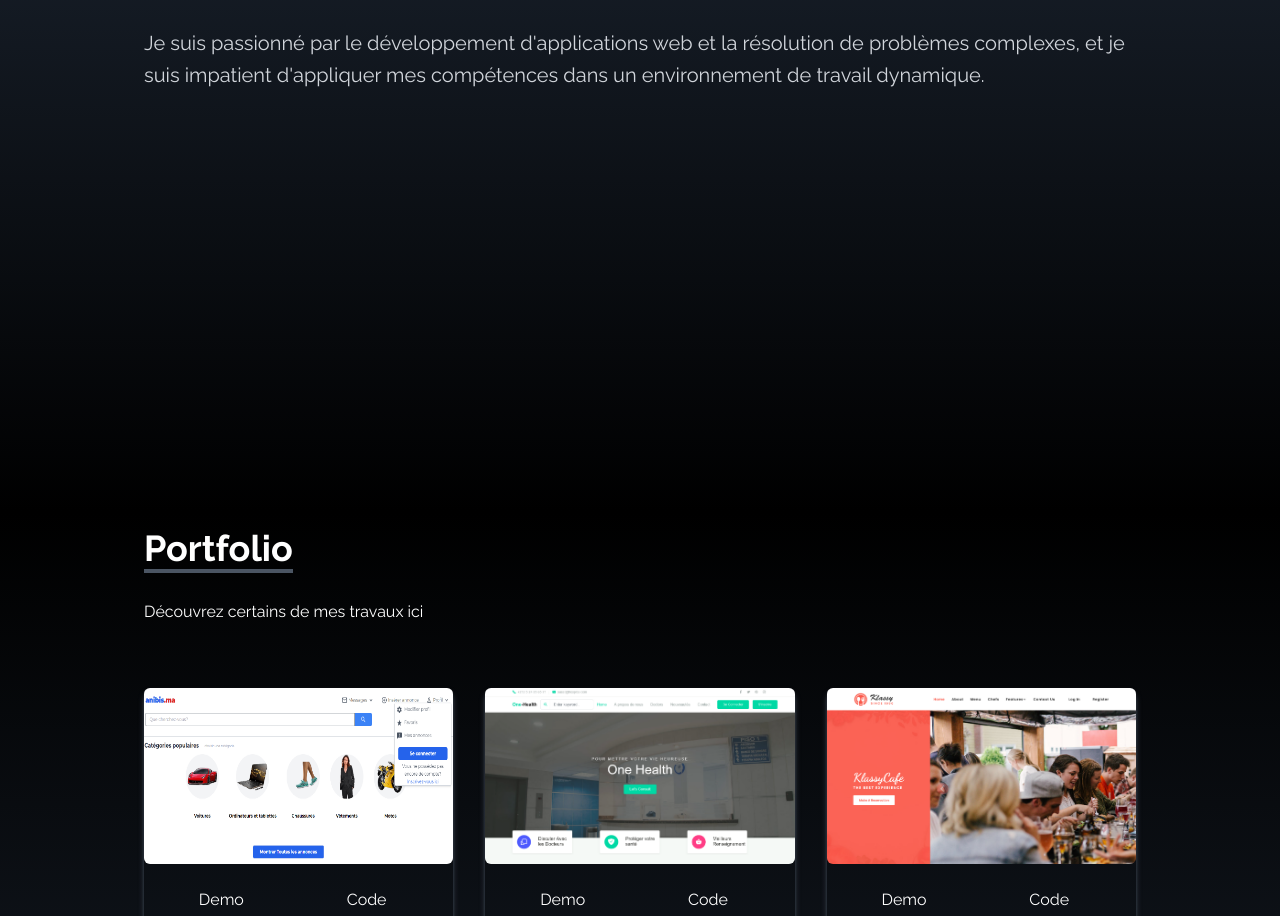
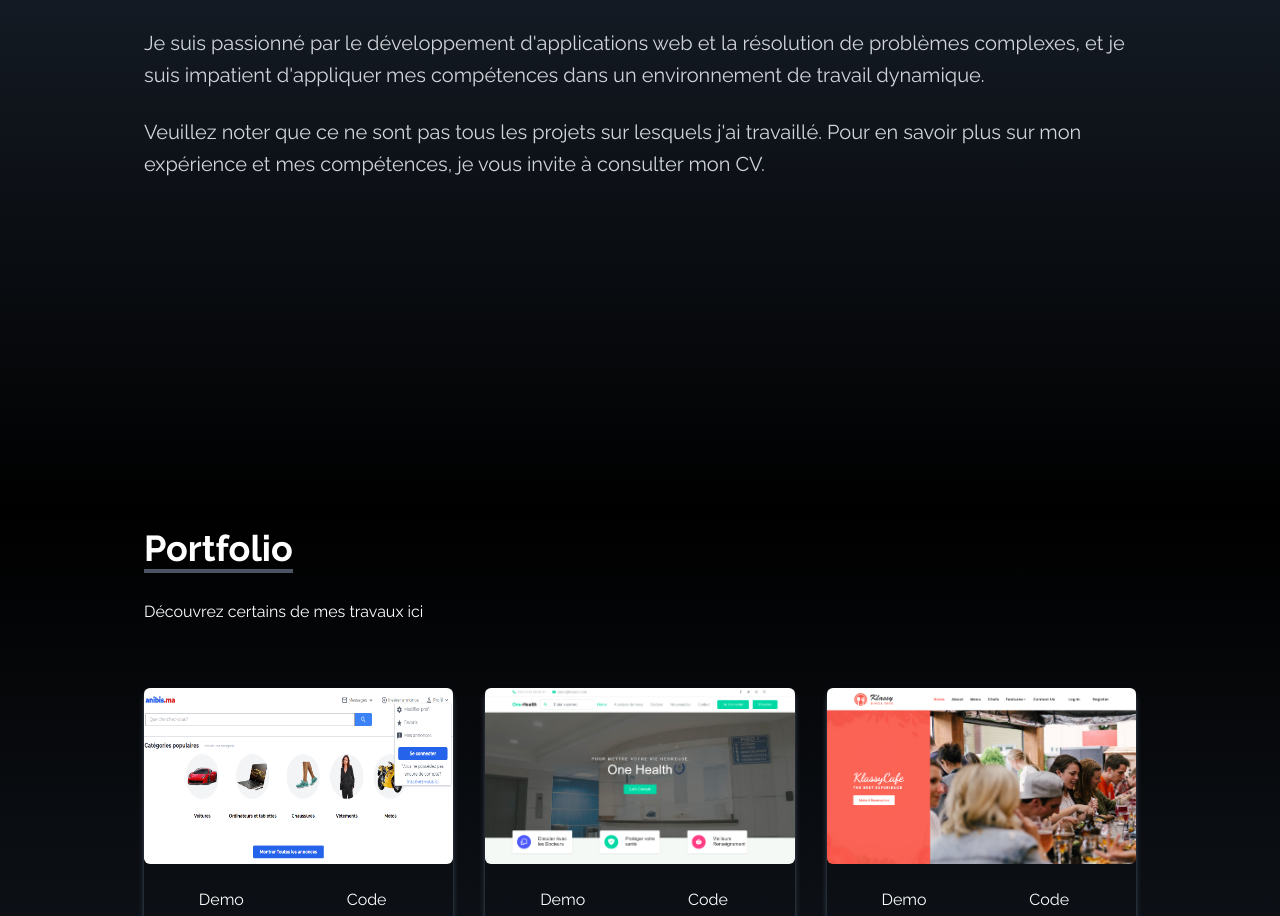
Before and after one commit to youness7777/portfolio, a React (Create React App) app: page / in a window 1280 px wide. Shown: the part 1088-2004 px from the top of the page. Built offline with nearby package versions, Linux system fonts and the light colour scheme.

Commit message:
last touches

```diff
--- a/src/components/About.jsx
+++ b/src/components/About.jsx
@@ -1,27 +1,31 @@
-import React from 'react'
+import React from 'react';
 
 export const About = () => {
   return (
     <div name="À propos de moi" className='h-auto w-full bg-gradient-to-b from-gray-800 to-black text-white md:h-screen lg:h-screen'>
-        <div className='max-w-screen-lg mx-auto p-4 flex flex-col justify-center '>
+        <div className='max-w-screen-lg mx-auto p-4 flex flex-col justify-center'>
             <div className='pb-8'>
-                <p className='text-4xl font-bold  inline border-b-4 border-gray-600'>
+                <p className='text-4xl font-bold inline border-b-4 border-gray-600'>
                     À propos de moi
                 </p>
             </div>
 
-            <p className='text-xl mt-4  text-gray-300 leading-relaxed'>
+            <p className='text-xl mt-4 text-gray-300 leading-relaxed'>
                 Je m'appelle Youness Ezzaou, ingénieur en informatique et systèmes d'information. Je suis récemment diplômé de l'Université Privée de Marrakech, où je me suis spécialisé dans les technologies web modernes telles que Symfony, ReactJS, Docker et AWS.
             </p>
 
-            <p className='text-xl mt-6  text-gray-300 leading-relaxed'>
+            <p className='text-xl mt-6 text-gray-300 leading-relaxed'>
                 Pendant mes stages, j'ai travaillé sur des projets de développement full-stack, notamment la création d'une plateforme de gestion d'annonces et d'un système de gestion de restaurant.
             </p>
 
-            <p className='text-xl mt-6  text-gray-300 leading-relaxed'>
+            <p className='text-xl mt-6 text-gray-300 leading-relaxed'>
                 Je suis passionné par le développement d'applications web et la résolution de problèmes complexes, et je suis impatient d'appliquer mes compétences dans un environnement de travail dynamique.
+            </p>
+
+            <p className='text-xl mt-6 text-gray-300 leading-relaxed'>
+                Veuillez noter que ce ne sont pas tous les projets sur lesquels j'ai travaillé. Pour en savoir plus sur mon expérience et mes compétences, je vous invite à consulter mon CV.
             </p>
         </div>
     </div>
-  )
+  );
 }
```
